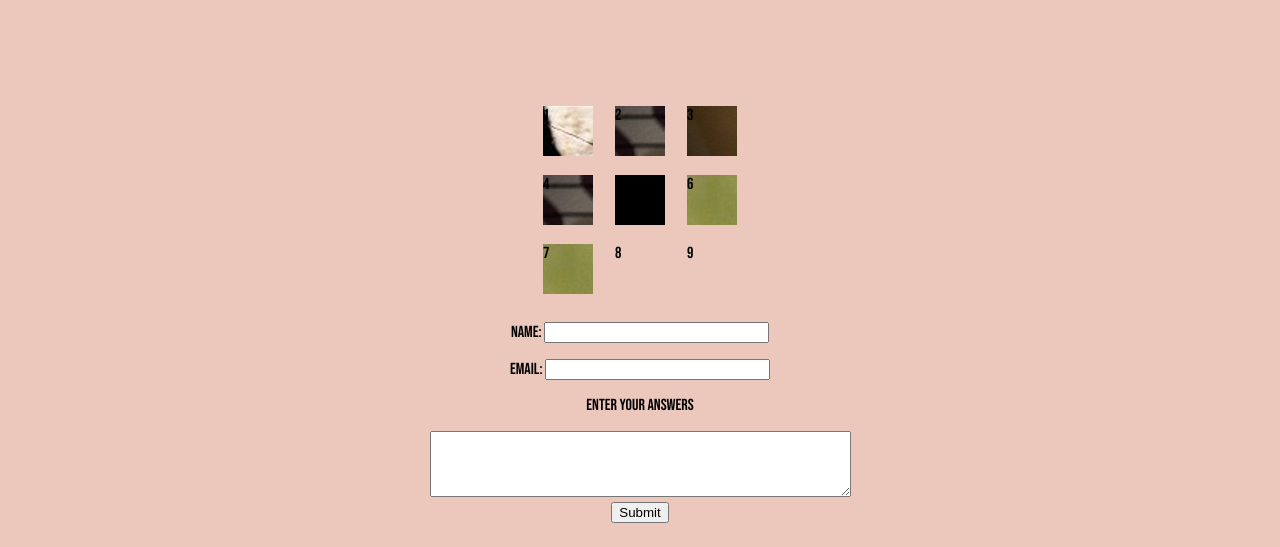
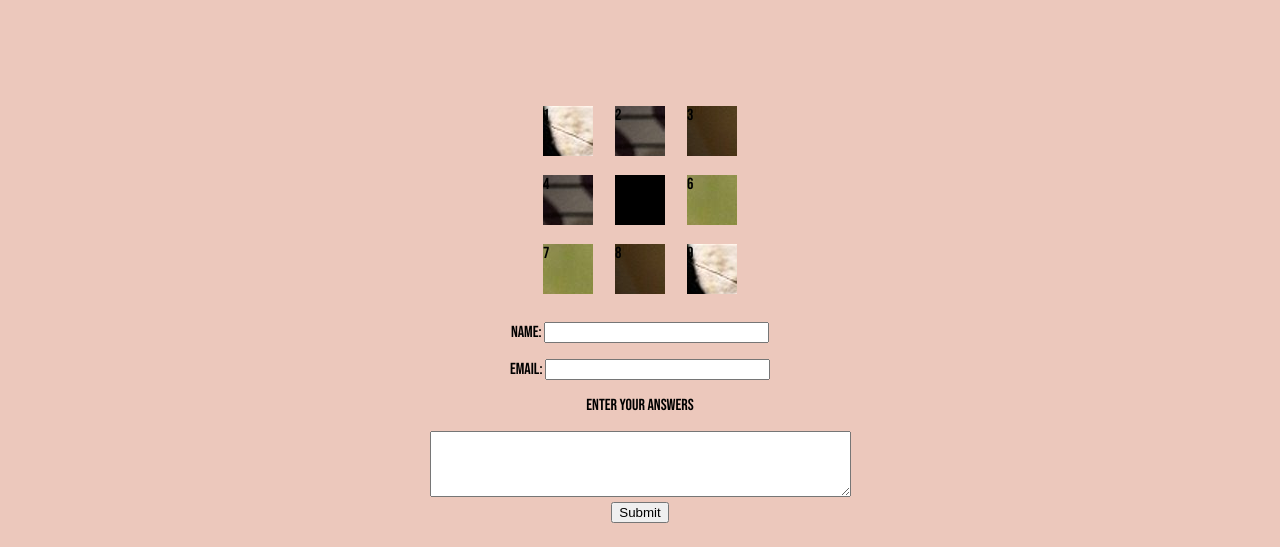
Before and after one commit to sabrinaacham/Game-, a plain HTML site: page index.html in a window 1280 px wide. Shown: the part 253-800 px from the top of the page. Drawn offline with Linux system fonts and the light colour scheme.

Commit message:
Update style.css

```diff
--- a/style.css
+++ b/style.css
@@ -110,22 +110,22 @@ th{
 #figure8{
   width: 50px;
   height: 50px;
-  background-image:url("image/rabbit3.jpg");
+  background-image:url("images/rabbit3.jpg");
 }
 #figure8:hover{
   width:50px;
   height:50px;
-background-image:url("image/rottie2.jpg");
+background-image:url("images/rottie2.jpg");
   }
 #figure9{
   width: 50px;
   height: 50px;
-background-image:url("image/rabbit1.jpg");
+background-image:url("images/rabbit1.jpg");
 }
 #figure9:hover{
   width:50px;
   height:50px;
-background-image: url("image/rottie2.jpg");
+background-image: url("images/rottie2.jpg");
 }
 
 /*td {
```
